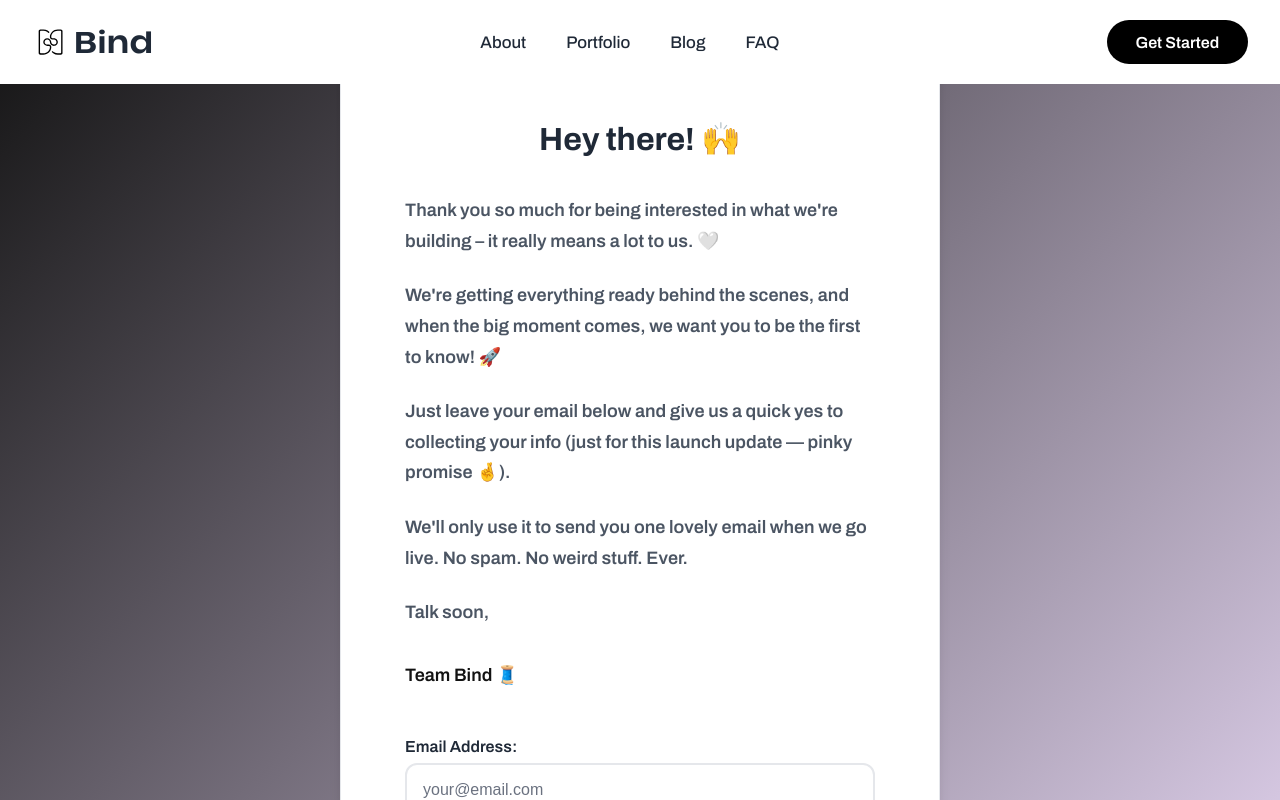
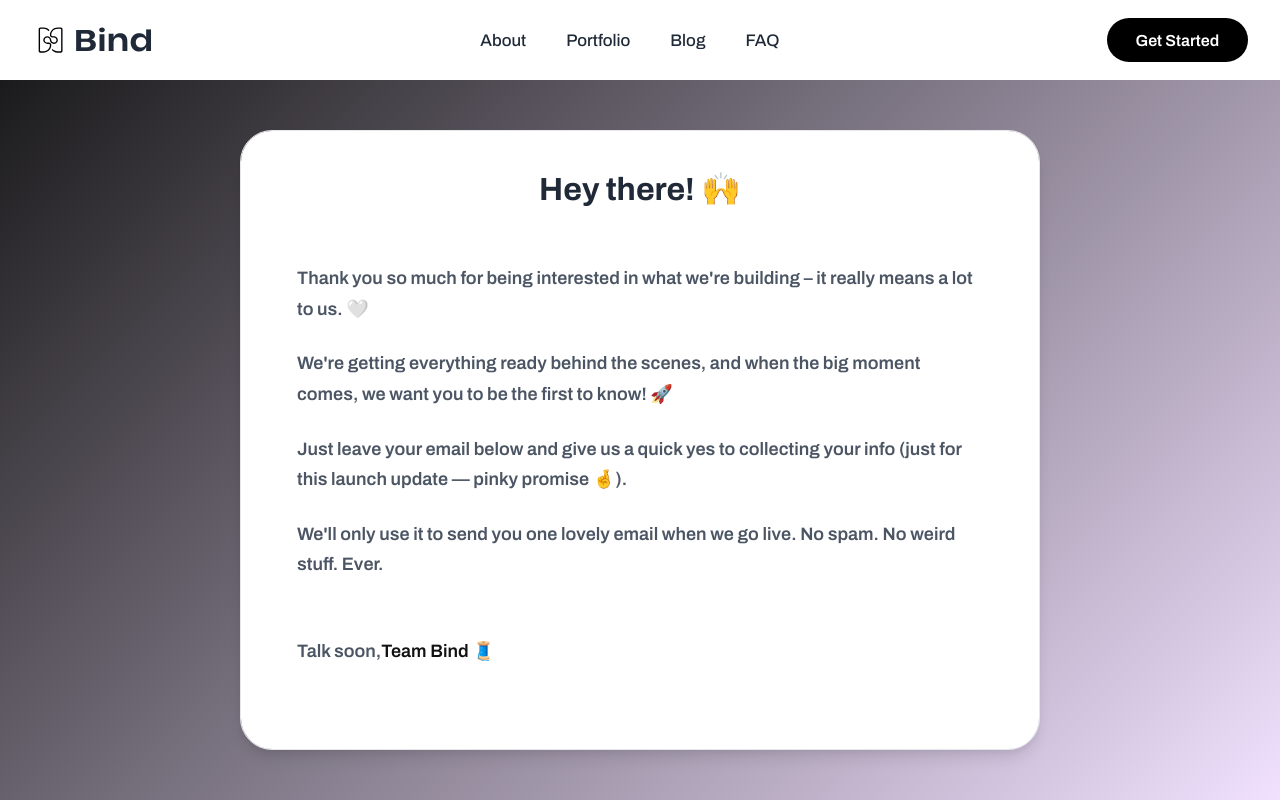
Before and after one commit to poster325/bind, a React (Create React App) app: page /signup in a window 1280 px wide. Shown: the top 800 px of the page. Built offline with nearby package versions, Linux system fonts and the light colour scheme.

Commit message:
style: update style

```diff
--- a/src/App.tsx
+++ b/src/App.tsx
@@ -14,6 +14,7 @@ import FAQ from "./pages/FAQ";
 
 const AppContainer = styled.div`
   min-height: 100vh;
+  width: 100%;
   background: var(--bg-primary);
   color: var(--text-primary);
 `;
--- a/src/components/Navbar.tsx
+++ b/src/components/Navbar.tsx
@@ -14,6 +14,7 @@ const Nav = styled.div`
 
 const NavContainer = styled.div`
   max-width: 1400px;
+  height: 80px;
   margin: 0 auto;
   display: flex;
   align-items: center;
@@ -137,9 +138,7 @@ const Navbar: React.FC = () => {
             </NavLink>
           </NavItem>
         </NavMenu>
-        <GetStartedButton
-          onClick={() => handleNavigation("/signup")}
-        >
+        <GetStartedButton onClick={() => handleNavigation("/signup")}>
           Get Started
         </GetStartedButton>
       </NavContainer>
--- a/src/index.css
+++ b/src/index.css
@@ -8,6 +8,29 @@
   font-stretch: 25% 151%;
   font-style: normal;
   font-display: swap;
+}
+
+/* 전체 스크롤바 영역 */
+::-webkit-scrollbar {
+  width: 8px; /* 세로 스크롤바 너비 */
+  height: 8px; /* 가로 스크롤바 높이 */
+}
+
+/* 스크롤바 트랙(배경) */
+::-webkit-scrollbar-track {
+  background: none;
+  border-radius: 4px;
+}
+
+/* 스크롤바 핸들(움직이는 부분) */
+::-webkit-scrollbar-thumb {
+  background: rgba(0, 0, 0, 0.3);
+  border-radius: 4px;
+}
+
+/* 마우스 호버 시 */
+::-webkit-scrollbar-thumb:hover {
+  opacity: 0.8;
 }
 
 :root {
@@ -52,8 +75,6 @@ body {
   box-sizing: border-box;
 }
 
-
-
 a {
   color: var(--primary-color);
   text-decoration: none;
--- a/src/pages/MailList.tsx
+++ b/src/pages/MailList.tsx
@@ -3,23 +3,35 @@ import styled from "styled-components";
 import { submitToMailList } from "../utils/emailService";
 
 const PageContainer = styled.div`
-  min-height: 100vh;
-  background: linear-gradient(135deg, var(--primary-color) 0%, var(--secondary-color) 100%);
+  height: 100vh;
+  background: linear-gradient(
+    135deg,
+    var(--primary-color) 0%,
+    var(--secondary-color) 100%
+  );
   display: flex;
   align-items: center;
   justify-content: center;
-  padding: 2rem;
+
+  box-sizing: border-box;
+  padding: 0 2rem;
+  padding-top: 80px;
 `;
 
 const ContentCard = styled.div`
   background: var(--bg-primary);
   border-radius: 2rem;
-  padding: 4rem;
-  max-width: 600px;
+  padding: 1rem 3.5rem 2rem 3.5rem;
+
+  max-width: 800px;
   width: 100%;
+  height: calc(100% - 100px);
+
   box-shadow: var(--shadow-lg);
   border: 1px solid var(--border-color);
   text-align: center;
+
+  overflow-y: auto;
 
   @media (max-width: 768px) {
     padding: 2rem;
@@ -43,7 +55,7 @@ const Message = styled.div`
   font-size: 1.125rem;
   line-height: 1.7;
   color: var(--text-secondary);
-  margin-bottom: 3rem;
+  /* margin-bottom: 3rem; */
   text-align: left;
 
   p {
@@ -144,7 +156,10 @@ const SubmitButton = styled.button`
 `;
 
 const SuccessMessage = styled.div`
-  background: #10b981;
+  width: 100%;
+  background: black;
+
+  justify-self: flex-end;
   color: white;
   padding: 1.5rem;
   border-radius: 0.75rem;
@@ -165,7 +180,9 @@ const MailList: React.FC = () => {
   const [email, setEmail] = useState("");
   const [consent, setConsent] = useState(false);
   const [isSubmitting, setIsSubmitting] = useState(false);
-  const [submitStatus, setSubmitStatus] = useState<'idle' | 'success' | 'error'>('idle');
+  const [submitStatus, setSubmitStatus] = useState<
+    "idle" | "success" | "error"
+  >("idle");
   const [errorMessage, setErrorMessage] = useState("");
 
   const handleSubmit = async (e: React.FormEvent) => {
@@ -173,34 +190,34 @@ const MailList: React.FC = () => {
 
     if (!email || !consent) {
       setErrorMessage("Please fill in your email and agree to the consent.");
-      setSubmitStatus('error');
+      setSubmitStatus("error");
       return;
     }
 
     setIsSubmitting(true);
-    setSubmitStatus('idle');
+    setSubmitStatus("idle");
 
     try {
       const submissionData = {
         email,
         consent,
-        timestamp: new Date().toISOString()
+        timestamp: new Date().toISOString(),
       };
 
       const result = await submitToMailList(submissionData);
 
       if (result.success) {
-        setSubmitStatus('success');
+        setSubmitStatus("success");
         setEmail("");
         setConsent(false);
       } else {
         setErrorMessage(result.message);
-        setSubmitStatus('error');
+        setSubmitStatus("error");
       }
     } catch (error) {
-      console.error('Error sending email:', error);
+      console.error("Error sending email:", error);
       setErrorMessage("Something went wrong. Please try again.");
-      setSubmitStatus('error');
+      setSubmitStatus("error");
     } finally {
       setIsSubmitting(false);
     }
@@ -209,25 +226,51 @@ const MailList: React.FC = () => {
   return (
     <PageContainer>
       <ContentCard>
+        <div
+          style={{
+            width: "100%",
+            minHeight: "100%",
+            height: "fit-content",
+            display: "flex",
+            flexDirection: "column",
+            alignContent: "flex-start",
+            justifyContent: "flex-start",
+          }}
+        >
           <Title>Hey there! 🙌</Title>
 
           <Message>
-          <p>Thank you so much for being interested in what we're building – it really means a lot to us. 🤍</p>
+            <p>
+              Thank you so much for being interested in what we're building – it
+              really means a lot to us. 🤍
+            </p>
+            <p>
+              We're getting everything ready behind the scenes, and when the big
+              moment comes, we want you to be the first to know! 🚀
+            </p>
 
-          <p>We're getting everything ready behind the scenes, and when the big moment comes, we want you to be the first to know! 🚀</p>
+            <p>
+              Just leave your email below and give us a quick yes to collecting
+              your info (just for this launch update — pinky promise 🤞).
+            </p>
 
-          <p>Just leave your email below and give us a quick yes to collecting your info (just for this launch update — pinky promise 🤞).</p>
+            <p>
+              We'll only use it to send you one lovely email when we go live. No
+              spam. No weird stuff. Ever.
+            </p>
 
-          <p>We'll only use it to send you one lovely email when we go live. No spam. No weird stuff. Ever.</p>
-
-          <p>Talk soon,</p>
-
-          <p className="signature">Team Bind 🧵</p>
+            <p>
+              Talk soon,
+              <p style={{ display: "inline-block" }} className="signature">
+                Team Bind 🧵
+              </p>
+            </p>
           </Message>
 
-        {submitStatus === 'success' ? (
+          {submitStatus === "success" ? (
             <SuccessMessage>
-            🎉 Thank you! You're all signed up. We'll let you know the moment we launch!
+              🎉 Thank you! You're all signed up. We'll let you know the moment
+              we launch!
             </SuccessMessage>
           ) : (
             <Form onSubmit={handleSubmit}>
@@ -252,7 +295,10 @@ const MailList: React.FC = () => {
                   required
                 />
                 <CheckboxLabel htmlFor="consent">
-                <strong>Consent to Personal Data Collection</strong> - I agree to the collection and use of my personal information (email address) for the purpose of receiving a one-time product launch notification.
+                  <strong>Consent to Personal Data Collection</strong> - I agree
+                  to the collection and use of my personal information (email
+                  address) for the purpose of receiving a one-time product
+                  launch notification.
                 </CheckboxLabel>
               </CheckboxGroup>
 
@@ -260,16 +306,15 @@ const MailList: React.FC = () => {
                 type="submit"
                 disabled={!email || !consent || isSubmitting}
               >
-              {isSubmitting ? 'Signing you up...' : 'Count me in! 🚀'}
+                {isSubmitting ? "Signing you up..." : "Count me in! 🚀"}
               </SubmitButton>
 
-            {submitStatus === 'error' && (
-              <ErrorMessage>
-                {errorMessage}
-              </ErrorMessage>
+              {submitStatus === "error" && (
+                <ErrorMessage>{errorMessage}</ErrorMessage>
               )}
             </Form>
           )}
+        </div>
       </ContentCard>
     </PageContainer>
   );
```
Also changed, not shown: 1 other file (tests, documents, lock files or other folders). Lines whose indentation alone changed are shown as unchanged.
